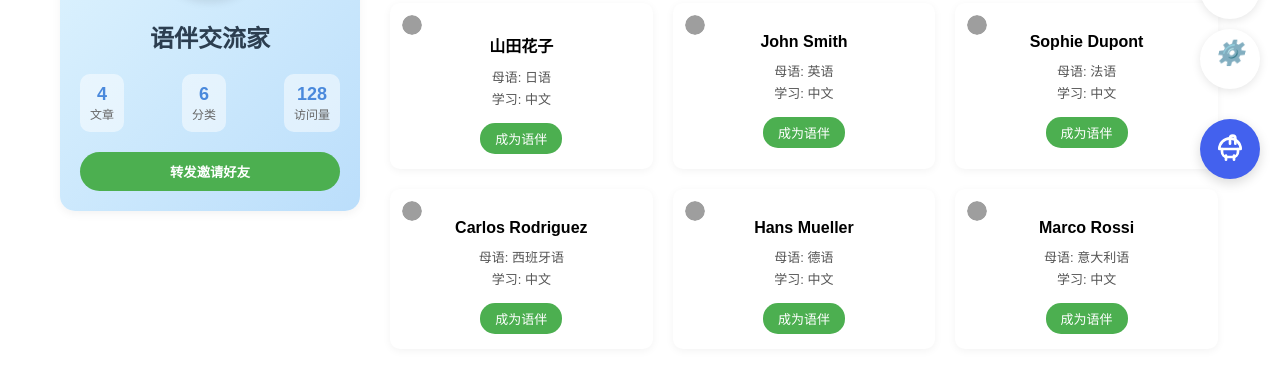
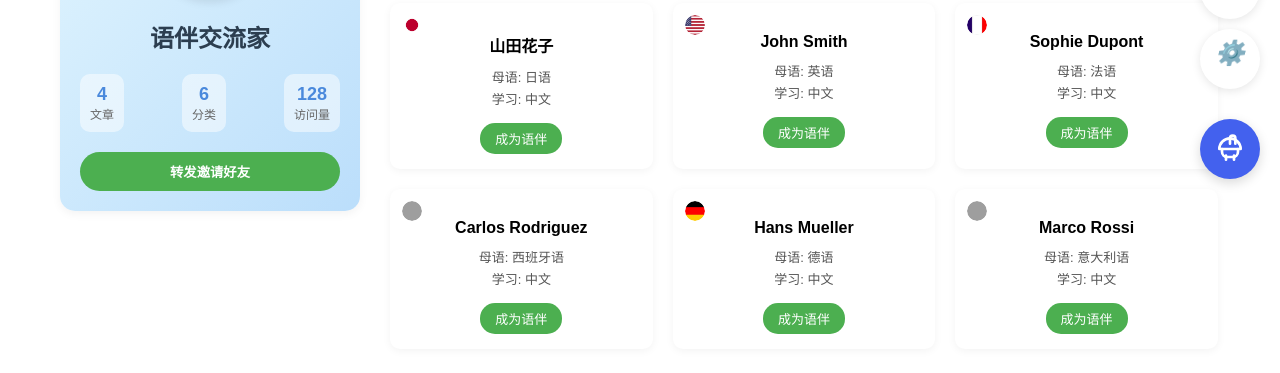
Before and after one commit to ywh33/ywh33.github.io, a plain HTML site: page index.html in a window 1280 px wide. Shown: the part 601-974 px from the top of the page. Drawn offline with Linux system fonts and the light colour scheme; grey boxes are pictures that could not be loaded.

Commit message:
index.html

```diff
--- a/index.html
+++ b/index.html
@@ -1018,7 +1018,7 @@
                     <div class="partner-card">
                         <!-- 国旗标识 -->
                         <div class="partner-nationality">
-                            <img src="https://iknow-pic.cdn.bcebos.com/7acb0a46f21fbe09807fa11d68600c338744ad92" alt="日本国旗">
+                            <img src="g1.gif" alt="日本国旗">
                         </div>
 
                         <div class="partner-content">
@@ -1039,7 +1039,7 @@
                     <div class="partner-card">
                         <!-- 国旗标识 -->
                         <div class="partner-nationality">
-                            <img src="https://iknow-pic.cdn.bcebos.com/203fb80e7bec54e71ed47a17ba389b504fc26afa" alt="美国国旗">
+                            <img src="g2.gif" alt="美国国旗">
                         </div>
 
                         <div class="partner-content">
@@ -1060,7 +1060,7 @@
                     <div class="partner-card">
                         <!-- 国旗标识 -->
                         <div class="partner-nationality">
-                            <img src="https://iknow-pic.cdn.bcebos.com/3801213fb80e7bec73f363e82c2eb9389b506b89" alt="法国国旗">
+                            <img src="g3.jpg" alt="法国国旗">
                         </div>
 
                         <div class="partner-content">
@@ -1102,7 +1102,7 @@
                     <div class="partner-card">
                         <!-- 国旗标识 -->
                         <div class="partner-nationality">
-                            <img src="https://iknow-pic.cdn.bcebos.com/b999a9014c086e06da735f4201087bf40bd1cbe4" alt="德国国旗">
+                            <img src="g4.gif" alt="德国国旗">
                         </div>
 
                         <div class="partner-content">
```
